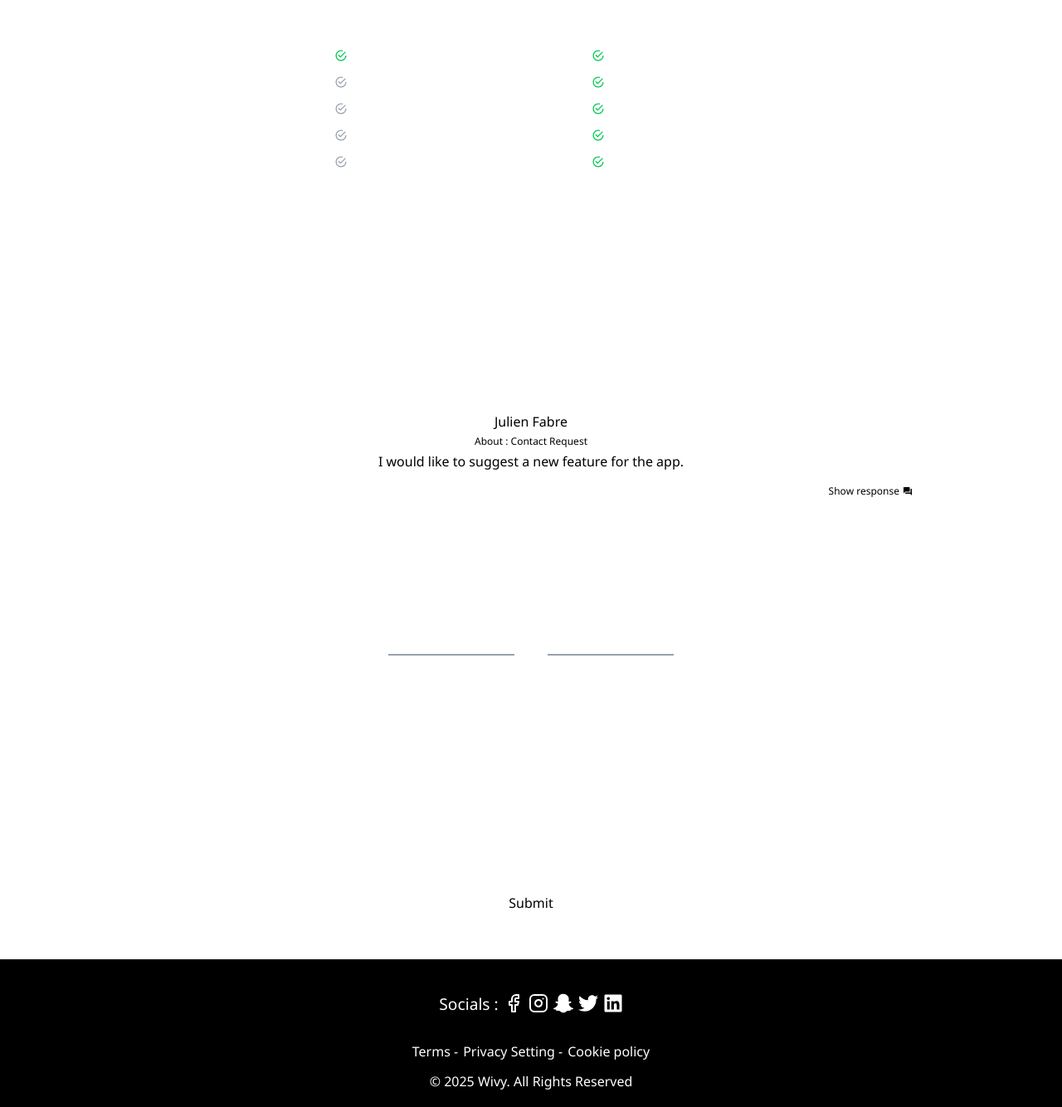
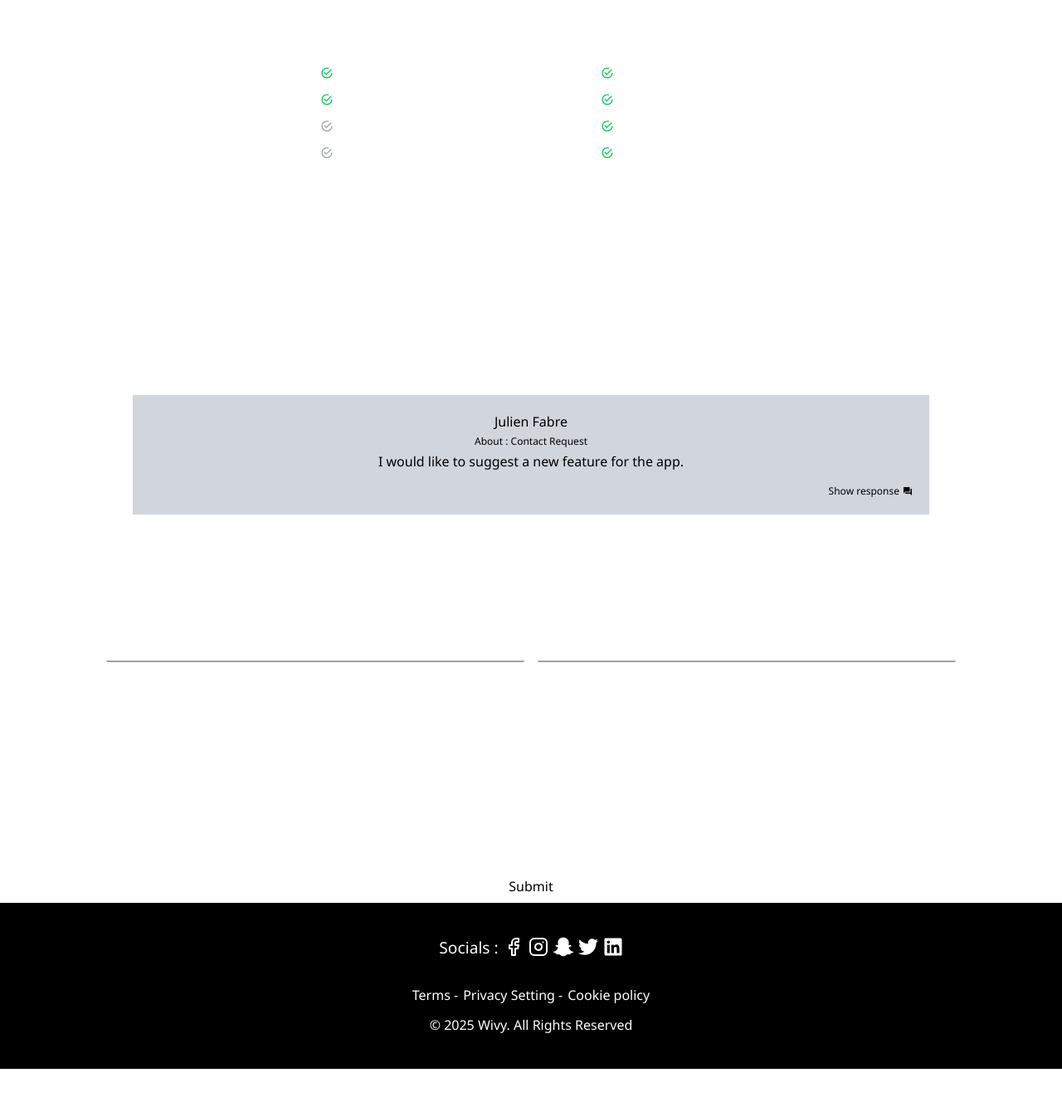
Before and after one commit to kevincalixte/wivy-nextjs, a Next.js app: page / in a window 1280 px wide. Shown: the part 1196-2530 px from the top of the page at 83% size. After the commit the page ends 2484 px from the top, so only its background shows below. Built offline with nearby package versions, Linux system fonts and the light colour scheme.

Commit message:
home: changes form + style rounded + clean code

```diff
--- a/src/app/components/Contact/Contact.tsx
+++ b/src/app/components/Contact/Contact.tsx
@@ -1,28 +1,26 @@
 import React from 'react'
 import Button from '../Button/Button';
 
-// FORMULAIRE
+// Formulaire de contact
 function Contact() {
     return (
-        <section className='mt-20 p-10'>
+        <section className='mt-30 w-[80%]'>
             <h2 className='text-2xl mb-10 text-center'>Contact Us</h2>
-            <form action='' className='flex flex-col items-center gap-3 w-[80vw] [&_div]:p-2 [&_input]:focus:outline-0 [&_input]:border-b-2 [&_input]:border-b-gray-400 [&_textarea]:focus:outline-0'>
-                <div className='flex gap-10'>
-                    <input type='text' name='name' placeholder='Your name' className='w-38' />
-                    <input type='email' name='email' placeholder='Your Email Address' className='w-38' />
+            <form action='' className='flex flex-col items-center gap-4 w-full '>
+                <div className='flex flex-col md:flex-row gap-4 w-full'>
+                    <input type='text' name='name' placeholder='Your name' className='w-full px-3 py-2 rounded-xs border-b-2 border-b-gray-400 focus:outline-0' />
+                    <input type='email' name='email' placeholder='Your Email Address' className='w-full px-3 py-2 rounded-xs border-b-2 border-b-gray-400 focus:outline-0' />
                 </div>
-                <div>
-                    <select name="subject" id="subject" className='w-[75vw] bg-white/8 text-white rounded-2xl px-5 py-2.5 '>
+                <div className='w-full mt-2'>
+                    <select name="subject" id="subject" className='w-full bg-white/8 text-white rounded-xs px-3 py-2.5'>
                         <option value="">Choose a subject</option>
                     </select>
                 </div>
-                <div >
-                    <textarea name="text" id="text" maxLength={200} className='w-[75vw] h-36 bg-white/8 text-white rounded-sm resize-none overflow-hidden p-3 ' placeholder='Your message' >
-
-                    </textarea>
+                <div className='w-full'>
+                    <textarea name="text" id="text" maxLength={200} className='w-full h-36 bg-white/8 text-white rounded-xs resize-none overflow-hidden p-3' placeholder='Your message'></textarea>
                 </div>
-                <div>
-                    <Button className=' bg-white text-black rounded'>Submit</Button>
+                <div className='w-full'>
+                    <Button className='w-full bg-white text-black rounded-xs'>Submit</Button>
                 </div>
             </form>
         </section>
--- a/src/app/components/Feedback/Feedback.tsx
+++ b/src/app/components/Feedback/Feedback.tsx
@@ -2,6 +2,7 @@
 import React, { useEffect, useState } from 'react'
 import { MdQuestionAnswer } from "react-icons/md";
 
+// Avis utilisateurs
 type Feedback = {
     id: number;
     name: string;
@@ -14,12 +15,12 @@ type Feedback = {
 
 function FeedbackCard({ feedback }: { feedback: Feedback }) {
     return (
-        <div className= 'relative flex justify-center '>
-            <article className='absolute bg-white hover:bg-white hover:cursor-pointer text-black flex flex-col gap-1 items-center rounded-lg p-5 w-3/4'>
+        <div className='relative flex justify-center'>
+            <article className='absolute flex flex-col items-center w-3/4 gap-1 p-5 rounded-xs bg-gray-300 text-black hover:bg-white hover:cursor-pointer'>
                 <h3>{feedback.name}</h3>
                 <p className='text-xs text-black-300'>About : {feedback.subject}</p>
                 <p>{feedback.message}</p>
-                <p className='flex pt-3 text-xs gap-1 items-center self-end'>Show response<MdQuestionAnswer /></p>
+                <p className='flex items-center self-end gap-1 pt-3 text-xs'>Show response<MdQuestionAnswer /></p>
             </article>
         </div>
     );
@@ -34,11 +35,8 @@ function Feedback() {
             .then(data => setFeedbacks(data));
     }, []);
     return (
-        <section className='min-h-40 w-full '>
-            {/* flex flex-col gap-2 */}
+        <section className='w-full min-h-40'>
             <h2 className='text-2xl mb-10 text-center'>Ask Us Anything</h2>
-
-            {/* Faire defiler les avis de droite a gauche en continu */}
             {feedbacks.map((feedback) => (
                 <FeedbackCard key={feedback.id} feedback={feedback} />
             ))}
--- a/src/app/components/Pricing/Pricing.tsx
+++ b/src/app/components/Pricing/Pricing.tsx
@@ -1,56 +1,48 @@
-import React from 'react'
 import { IoMdCheckmarkCircleOutline } from "react-icons/io";
-import Button from '../Button/Button';
 
+// Prix des abonnements
 function Pricing() {
     return (
-        <section className='min-h-screen flex flex-col justify-evenly items-center  '>
-            <h2 className='font-thin text-[1.5rem]'>Unlock More Features</h2>
+        <section className='min-h-screen flex flex-col justify-evenly items-center max-w-2xl'>
+            <h2 className='text-[1.5rem] font-thin'>Unlock More Features</h2>
 
-            <div className='flex flex-wrap justify-center gap-5 [&_li]:flex [&_li]:items-center [&_li]:gap-1.5 [&_li]:mb-2 '>
-                <article className="flex flex-col gap-5 bg-white/8 px-15 py-3 rounded-2xl ">
+            <div className='flex flex-wrap justify-center gap-12 [&_li]:flex [&_li]:items-center [&_li]:gap-1.5 [&_li]:mb-2'>
+                <article className="flex flex-col gap-5 px-15 py-3 rounded-xs bg-white/8">
                     <h3 className='text-[1.2rem]'>Free</h3>
                     <ul>
                         <li>
                             <IoMdCheckmarkCircleOutline className="text-green-500" />
                             <span>Unlimited chat</span>
                         </li>
+
                         <li>
-                            <IoMdCheckmarkCircleOutline className="text-gray-400" />
-                            <span>Unlimited swipes</span>
-                        </li>
-                        <li>
-                            <IoMdCheckmarkCircleOutline className="text-gray-400" />
+                            <IoMdCheckmarkCircleOutline className="text-green-500" />
                             <span>See who visited you</span>
                         </li>
                         <li>
                             <IoMdCheckmarkCircleOutline className="text-gray-400" />
-                            <span>Ghost mode</span>
+                            <span>See who liked you</span>
                         </li>
                         <li>
                             <IoMdCheckmarkCircleOutline className="text-gray-400" />
-                            <span>Basic matching</span>
+                            <span>Ad-free experience</span>
                         </li>
                     </ul>
                 </article>
-                <article className="flex flex-col gap-5 bg-white/8 px-15 py-3 rounded-2xl ">
+                <article className="flex flex-col gap-5 px-15 py-3 rounded-xs bg-white/8">
                     <h3 className='text-[1.2rem]'>Premium</h3>
                     <ul>
                         <li>
                             <IoMdCheckmarkCircleOutline className="text-green-500" />
-                            <span>All Free features</span>
+                            <span>Unlimited chat</span>
+                        </li>
+                        <li>
+                            <IoMdCheckmarkCircleOutline className="text-green-500" />
+                            <span>See who visited you</span>
                         </li>
                         <li>
                             <IoMdCheckmarkCircleOutline className="text-green-500" />
                             <span>See who liked you</span>
-                        </li>
-                        <li>
-                            <IoMdCheckmarkCircleOutline className="text-green-500" />
-                            <span>Profile boost</span>
-                        </li>
-                        <li>
-                            <IoMdCheckmarkCircleOutline className="text-green-500" />
-                            <span>Incognito mode</span>
                         </li>
                         <li>
                             <IoMdCheckmarkCircleOutline className="text-green-500" />
@@ -59,8 +51,6 @@ function Pricing() {
                     </ul>
                 </article>
             </div>
-
-            {/* <Button className="bg-white/8 ">Learn More</Button> */}
         </section>
     )
 }
--- a/src/app/page.tsx
+++ b/src/app/page.tsx
@@ -1,43 +1,42 @@
 "use client";
+
 import React, { useState, useEffect } from 'react';
+import Link from "next/link";
+
 import { FiFacebook, FiInstagram } from "react-icons/fi";
 import { FaLinkedin, FaSnapchatGhost, FaTwitter } from "react-icons/fa";
 import { IoIosArrowDown } from "react-icons/io";
-import Link from "next/link";
+
 import Button from './components/Button/Button';
+import Contact from "./components/Contact/Contact";
+import Feedback from "./components/Feedback/Feedback";
+import Preview from "./components/Preview/Preview";
 import Pricing from "./components/Pricing/Pricing";
-import Preview from "./components/Preview/Preview";
-import Feedback from "./components/Feedback/Feedback";
-import Contact from "./components/Contact/Contact";
 import Signin from "./components/Signin/Signin";
 
 export default function Home() {
-  const [showSignin, setShowSignin] = useState(false);
-  const handlerSignIn = () => {
-    setShowSignin(true);
-  }
+  // Affiche modale d'inscription/connexion
+  const [showSignUp, setShowSignUp] = useState(false);
   return (
     <div className='w-screen'>
-      <header className="min-h-screen bg-cover bg-center bg-[url('/img/home/home.jpg')] flex justify-center">
-        <div className={`text-white flex flex-col justify-end items-center ${showSignin ? 'hidden' : ''}`}>
-          <h1 className='text-2xl font-thin flex text-center lg:text-4xl '>Discover WIVY, where every conversation counts.</h1>
-          <Button className="flex justify-center lg:hidden mt-10 bg-white/90 text-black " onClick={handlerSignIn} >Sign Up</Button>
-          <Link href={''}>
-            <IoIosArrowDown className="m-10 text-4xl animate-fade-repeat" />
-          </Link>
+      <header className="min-h-screen flex justify-center bg-cover bg-center bg-[url('/img/home/home.jpg')]">
+        <div className={`flex flex-col justify-end items-center text-white ${showSignUp? 'hidden' : ''}`}>
+          <h1 className='flex text-center text-2xl lg:text-4xl font-thin'>Discover WIVY, where every conversation counts.</h1>
+          <Button className="flex justify-center mt-10 lg:hidden bg-white/90 text-black" onClick={() => setShowSignUp(true)} >Sign Up</Button>
+          <Link href={''}><IoIosArrowDown className="my-10 text-4xl animate-fade-repeat" /></Link>
         </div>
-        {showSignin && <Signin />}
+        {showSignUp && <Signin />}
       </header>
 
-      <main className='flex flex-col items-center text-white '>
+      <main className='flex flex-col items-center text-white'>
         {/* <Preview /> */}
         <Pricing />
         <Feedback />
         <Contact />
       </main>
 
-      <footer className='flex flex-col gap-3 justify-center items-center h-50 bg-black text-white p-10'>
-        <span className="flex justify-center gap-1.5 text-2xl" >
+      <footer className='flex flex-col justify-center items-center gap-3 h-50 p-10 bg-black text-white'>
+        <span className="flex justify-center gap-1.5 text-2xl">
           <p className="mb-5 text-[1.2rem]">Socials :</p>
           <Link href={''}><FiFacebook className="hover:text-blue-600" /></Link>
           <Link href={''}><FiInstagram className="hover:text-orange-600" /></Link>
```
